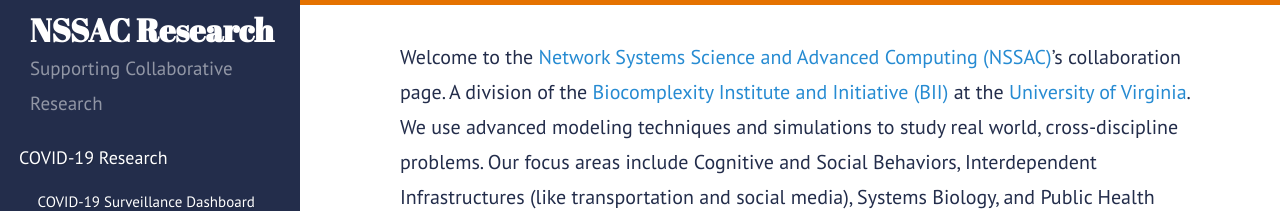
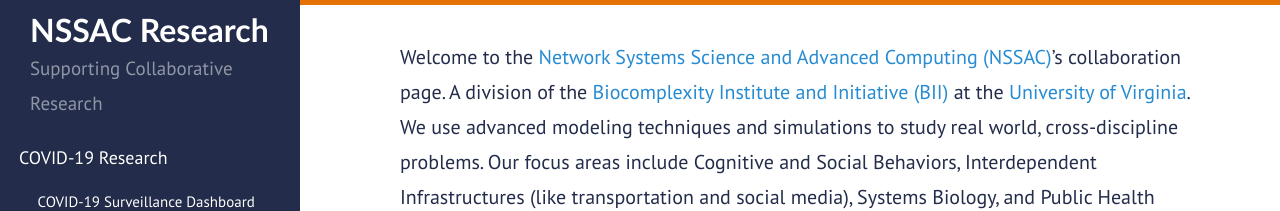
Before and after one commit to mehta-gaurav/mehta-gaurav.github.io, a Jekyll site: the page built from index.md, in a window 1280 px wide. Shown: the top 211 px of the page. Built offline with Jekyll 4.4.1, drawn with Linux system fonts in a browser that asks for light colours.

Commit message:
Update hyde.css

```diff
--- a/public/css/hyde.css
+++ b/public/css/hyde.css
@@ -101,7 +101,7 @@
 .sidebar-about h2 {
   color: #fff;
   margin-top: 0;
-  font-family: "Abril Fatface", serif;
+  font-family: "calibri", serif;
   font-size: 1.6rem;
 }
 
```
